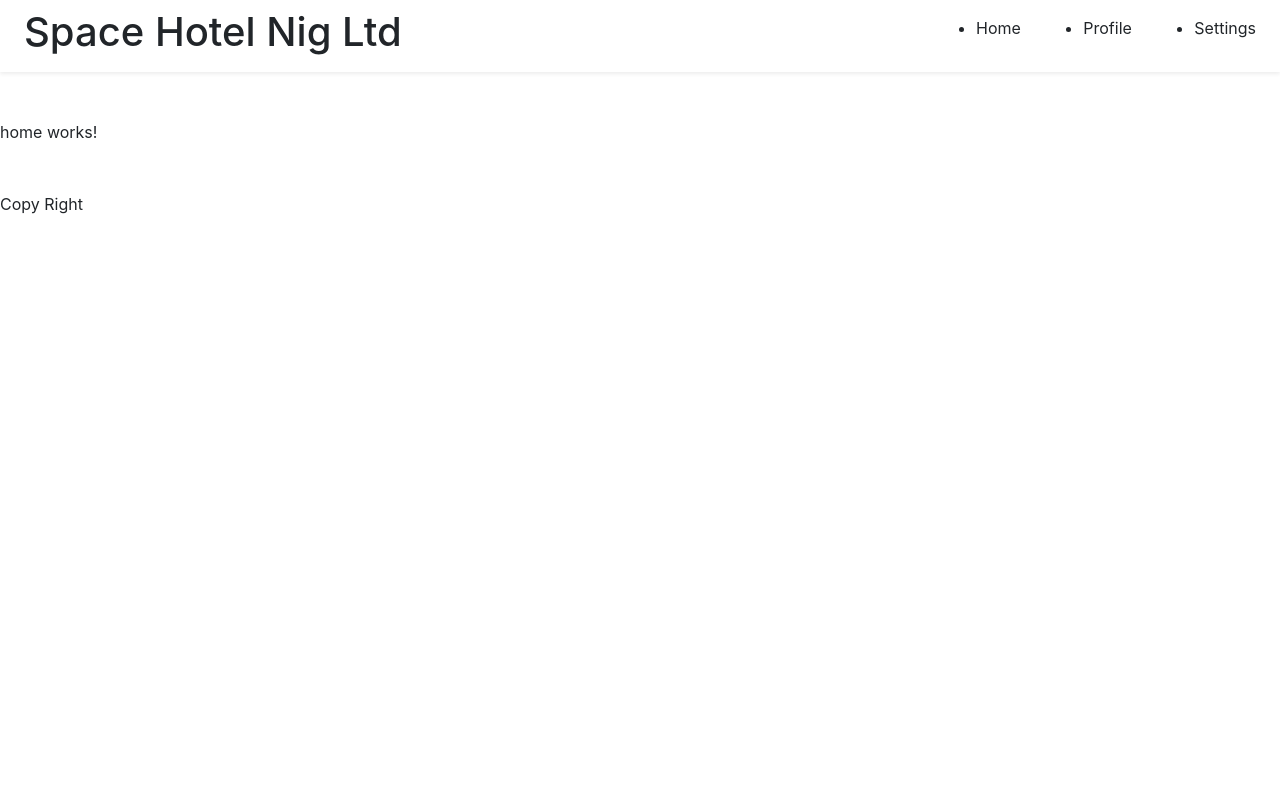
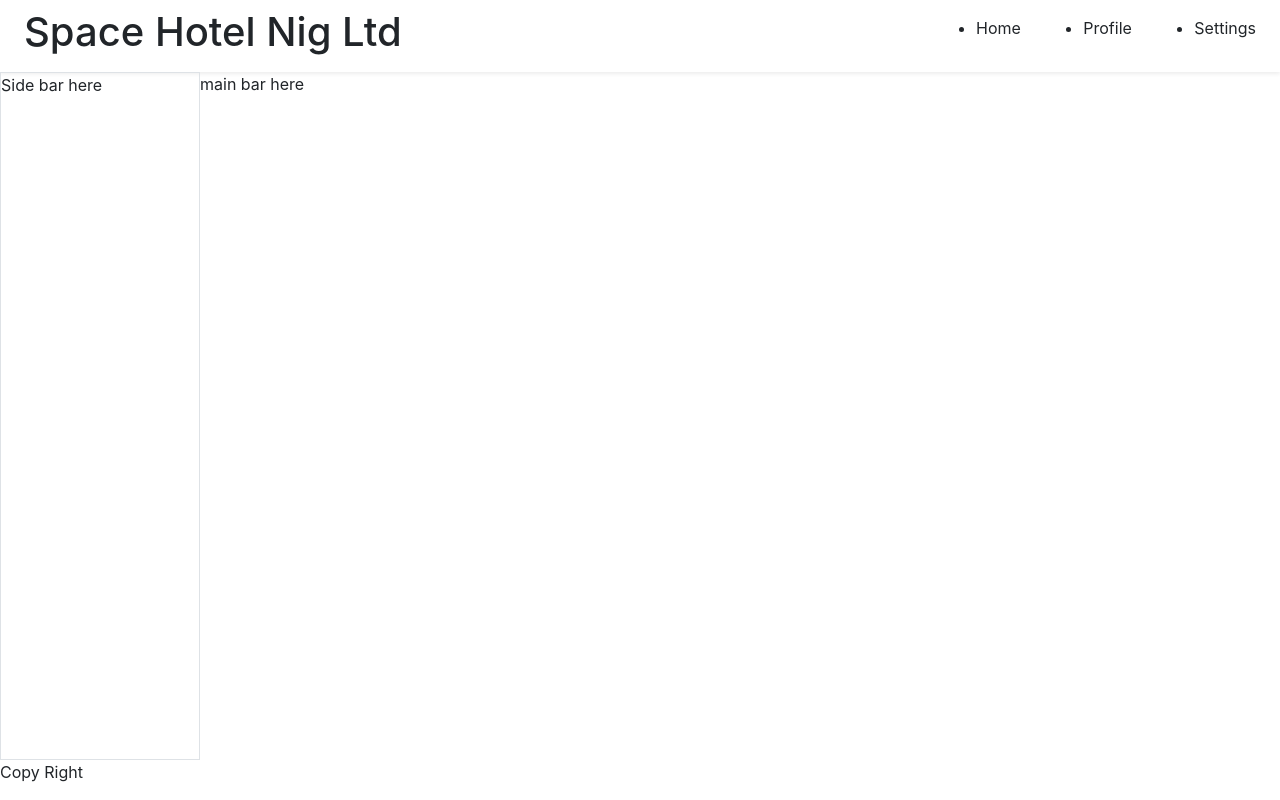
Before and after one commit to inidaname/hotels, an Angular app: page /home in a window 1280 px wide. Built offline with nearby package versions, Linux system fonts and the light colour scheme.

Commit message:
working on sidebar menu

```diff
--- a/src/app/app.component.html
+++ b/src/app/app.component.html
@@ -1,5 +1,5 @@
 <app-header [title]="title"></app-header>
-<main class="h-75 my-5">
+<main class="h-75 my-0">
   <router-outlet></router-outlet>
 </main>
 <footer>
--- a/src/app/home/home.component.html
+++ b/src/app/home/home.component.html
@@ -1 +1,8 @@
-<p>home works!</p>
+<div class="d-flex flex-row w-100 h-auto justify-content-start align-items-start">
+    <section class="sidebar border">
+        Side bar here
+    </section>
+    <section class="mainbar">
+        main bar here
+    </section>
+</div>
--- a/src/app/home/home.component.scss
+++ b/src/app/home/home.component.scss
@@ -0,0 +1,4 @@
+.sidebar {
+    min-height: 86vh !important;
+    width: 200px;
+}
```
